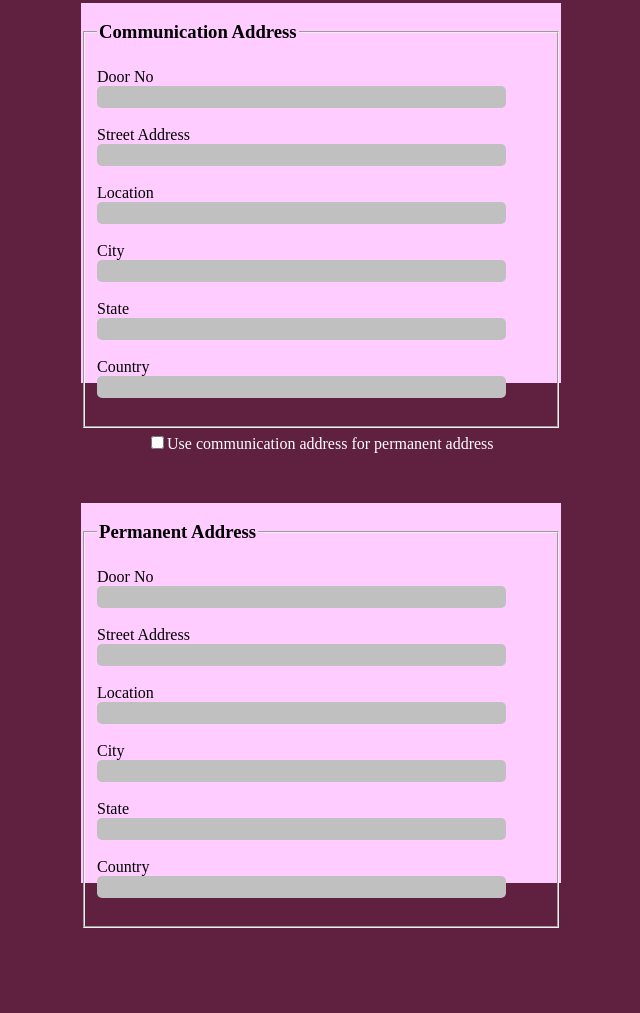
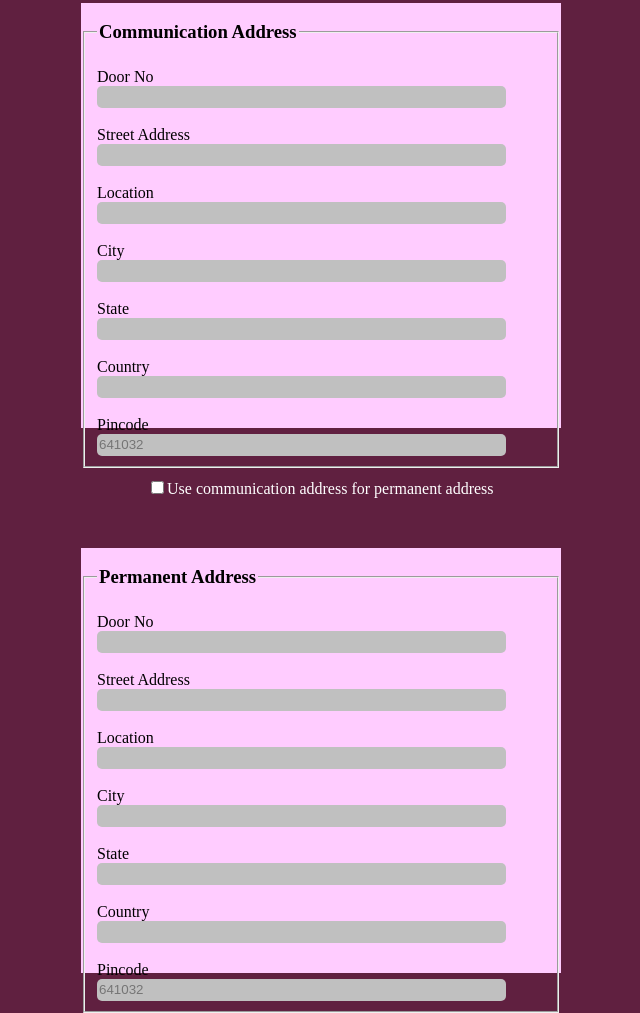
Before and after one commit to davidgabriel07/core2020, a plain HTML site: page index.html in a window 1280 px wide. Shown: the part 1003-2016 px from the top of the page, without its empty margins (319-959 px from the left). Before the commit the page ends 1931 px from the top, so only its background shows below. Drawn offline with Linux system fonts and the light colour scheme.

Commit message:
portfolio

```diff
--- a/index.html
+++ b/index.html
@@ -37,7 +37,7 @@
 		width:80px;
 		height:80px;
 		position: absolute;
-		background: transparent url('Hydrangeas.jpg') no-repeat;
+		background: transparent url('pro.jpg') no-repeat;
 		background-size: cover;
 		border: 4px solid white;
 		border-radius: 50%;
@@ -71,9 +71,12 @@
 	}
 	.profile,.add{
 		width: 480px;
-		height: 380px;
+		height: 425px;
 		margin: 50px auto 0 auto;
 		background:#ffccff;
+	}
+	.profile{
+		height: 375px;
 	}
 	.box{
 		margin: 50px auto 0 auto;
@@ -163,6 +166,8 @@
 					<input class="full" type="text" name="state"><br><br>
 					<label>Country</label><br>
 					<input class="full" type="text" name="country"><br><br>
+					<label>Pincode</label><br>
+					<input type="text" class="full" name="pin" placeholder="641032" maxlength="6">
 				</fieldset>
 			</form>
 		</div>
@@ -183,10 +188,13 @@
 						<input class="full" type="text" name="state"><br><br>
 						<label>Country</label><br>
 						<input class="full" type="text" name="country"><br><br>
+						<label>Pincode</label><br>
+						<input type="text" class="full" name="pin" placeholder="641032" maxlength="6">
 					</fieldset>
 				</form>
 			</div>
 	</form>
 </div>
+<br><br>
 </body>
 </html>
```
Also changed, not shown: pro.jpg (renamed from Hydrangeas.jpg).
